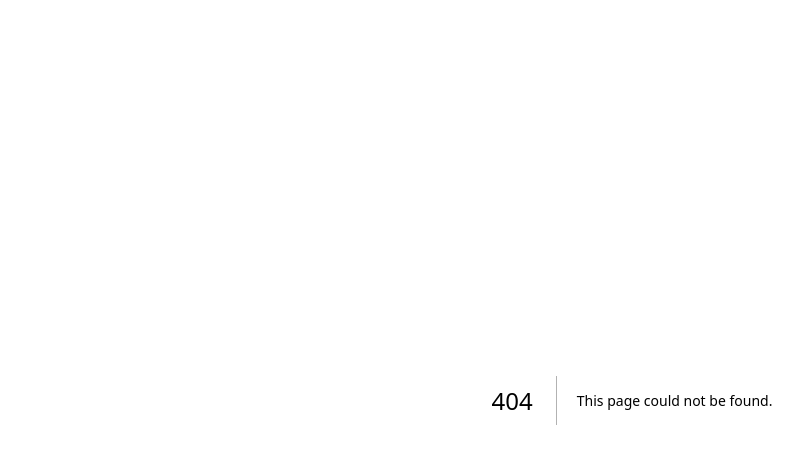
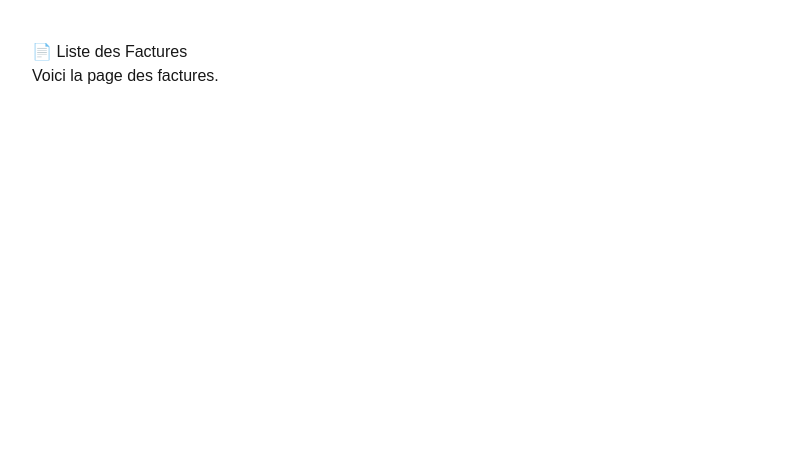
Before and after one commit to Dylan220495/compta-gtarp, a Next.js app: page /factures in a window 1280 px wide. Before the commit this address had no page. Shown: the top 464 px of the page, without its empty margins (8-811 px from the left). Built offline with nearby package versions, Linux system fonts and the light colour scheme.

Commit message:
Ajout page factures

```diff
--- /dev/null
+++ b/app/factures/page.tsx
@@ -0,0 +1,8 @@
+export default function Factures() {
+  return (
+    <main style={{ padding: "40px", fontFamily: "Arial" }}>
+      <h1>📄 Liste des Factures</h1>
+      <p>Voici la page des factures.</p>
+    </main>
+  );
+}
```
